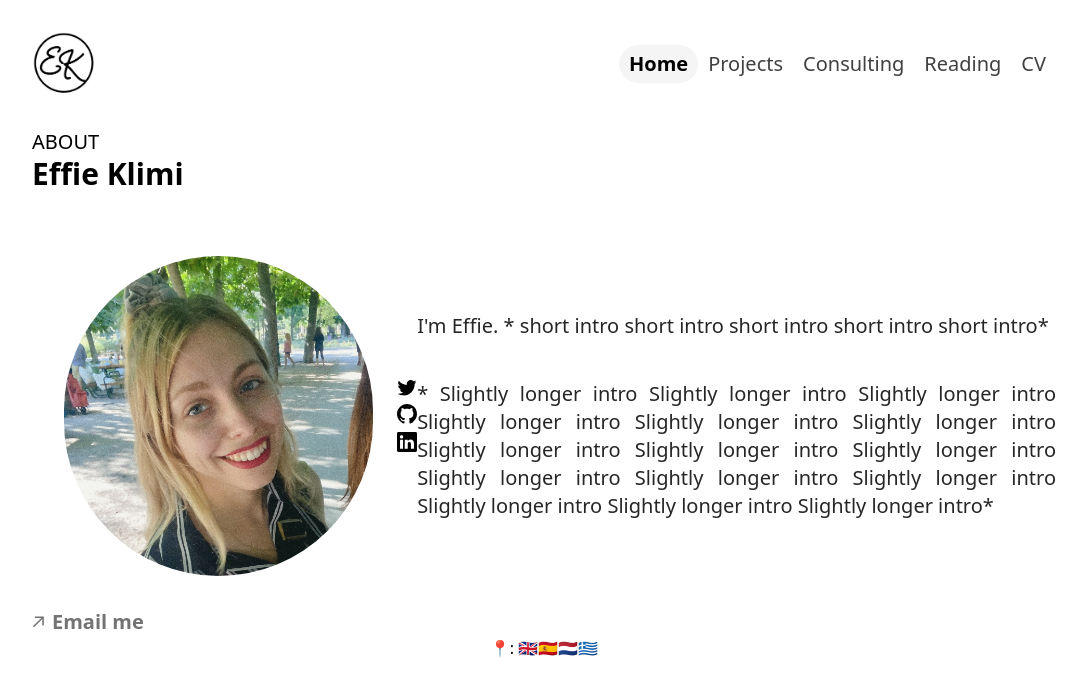
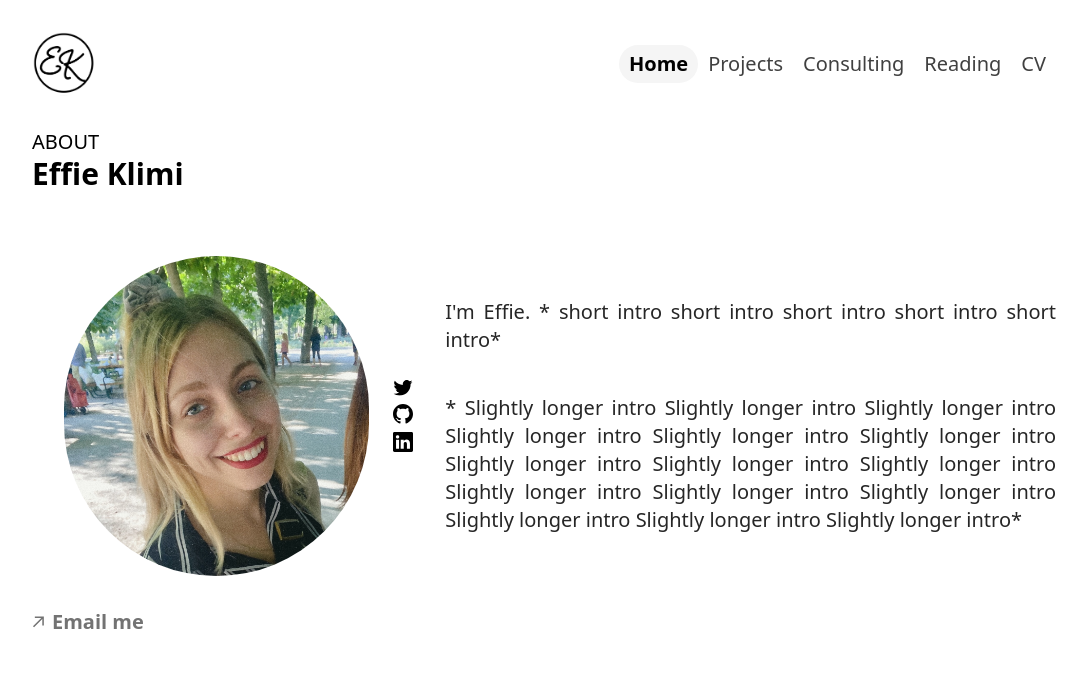
Before and after one commit to effieklimi/effie-bio, a Next.js app: page / in a window 1280 px wide. Shown: the top 694 px of the page, without its empty margins (96-1183 px from the left). Built offline with nearby package versions, Linux system fonts and the light colour scheme.

Commit message:
fixing it for mobile

```diff
--- a/app/layout.tsx
+++ b/app/layout.tsx
@@ -74,10 +74,10 @@ export default function RootLayout({
               {children}
             </main>
         </div>
-
+{/*
         <div className="text-center	">
           <p> 📍: 🇬🇧🇪🇸🇳🇱🇬🇷 </p>
-        </div>
+        </div> */}
 
       </body>
     </html>
--- a/app/page.tsx
+++ b/app/page.tsx
@@ -23,11 +23,6 @@ export default async function HomePage() {
 
       <div className="flex items-start md:items-center place-self-center my-8 flex-col md:flex-row space-x-7">
 
-
-
-
-
-
       </div>
 
       <div className="flex flex-col md:flex-row ms-8 md:items-center my-4">
@@ -40,7 +35,7 @@ export default async function HomePage() {
           priority
         />
 
-        <div className="mt-8 md:mt-0 ml-0 md:ml-6 space-y-2 dark:text-neutral-500">
+        <div className="mt-8 md:mt-0 ml-0 md:ml-6 mx-8 space-y-2 dark:text-neutral-500">
           <a
             rel="noopener noreferrer"
             target="_blank"
```
